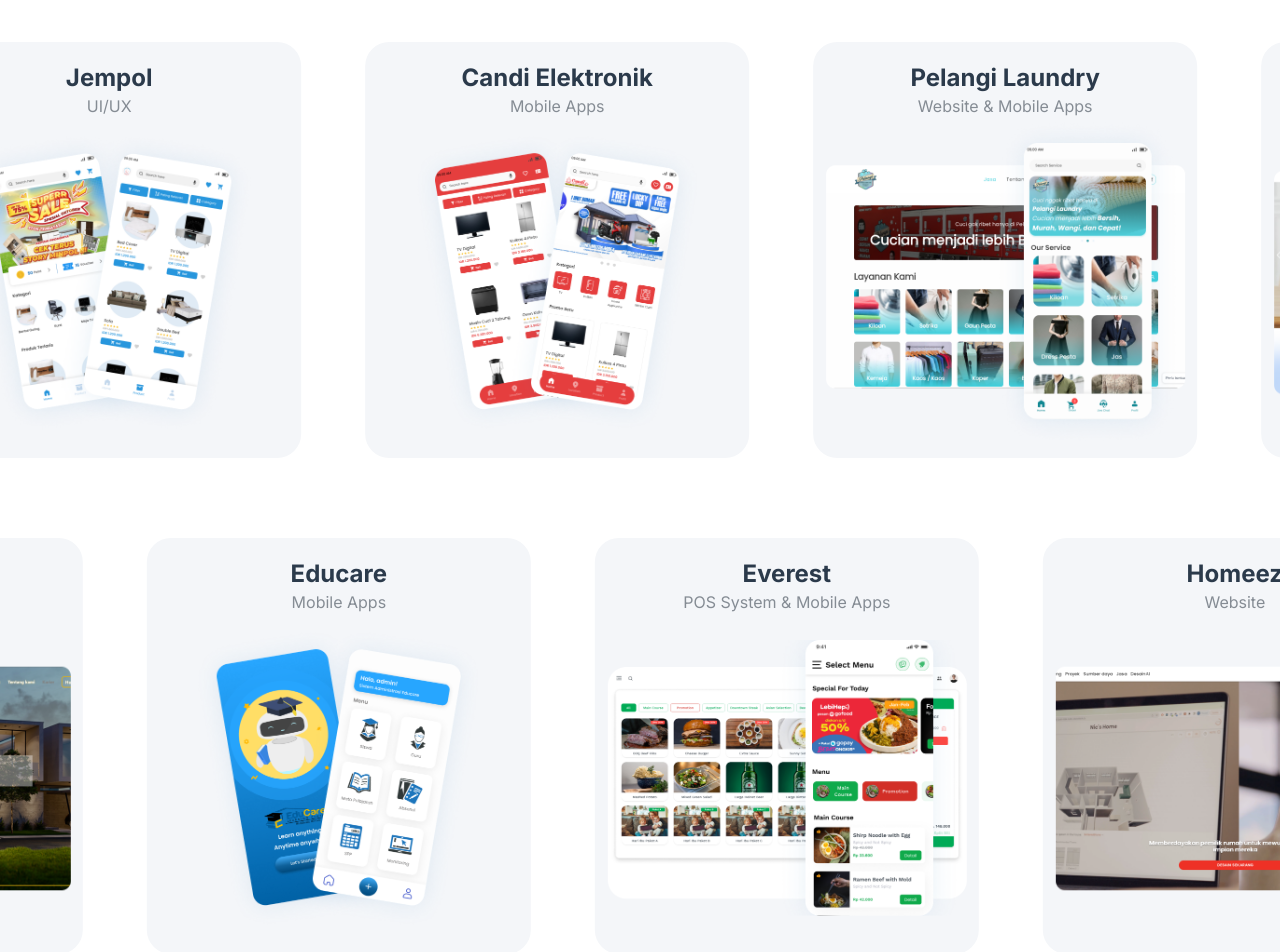
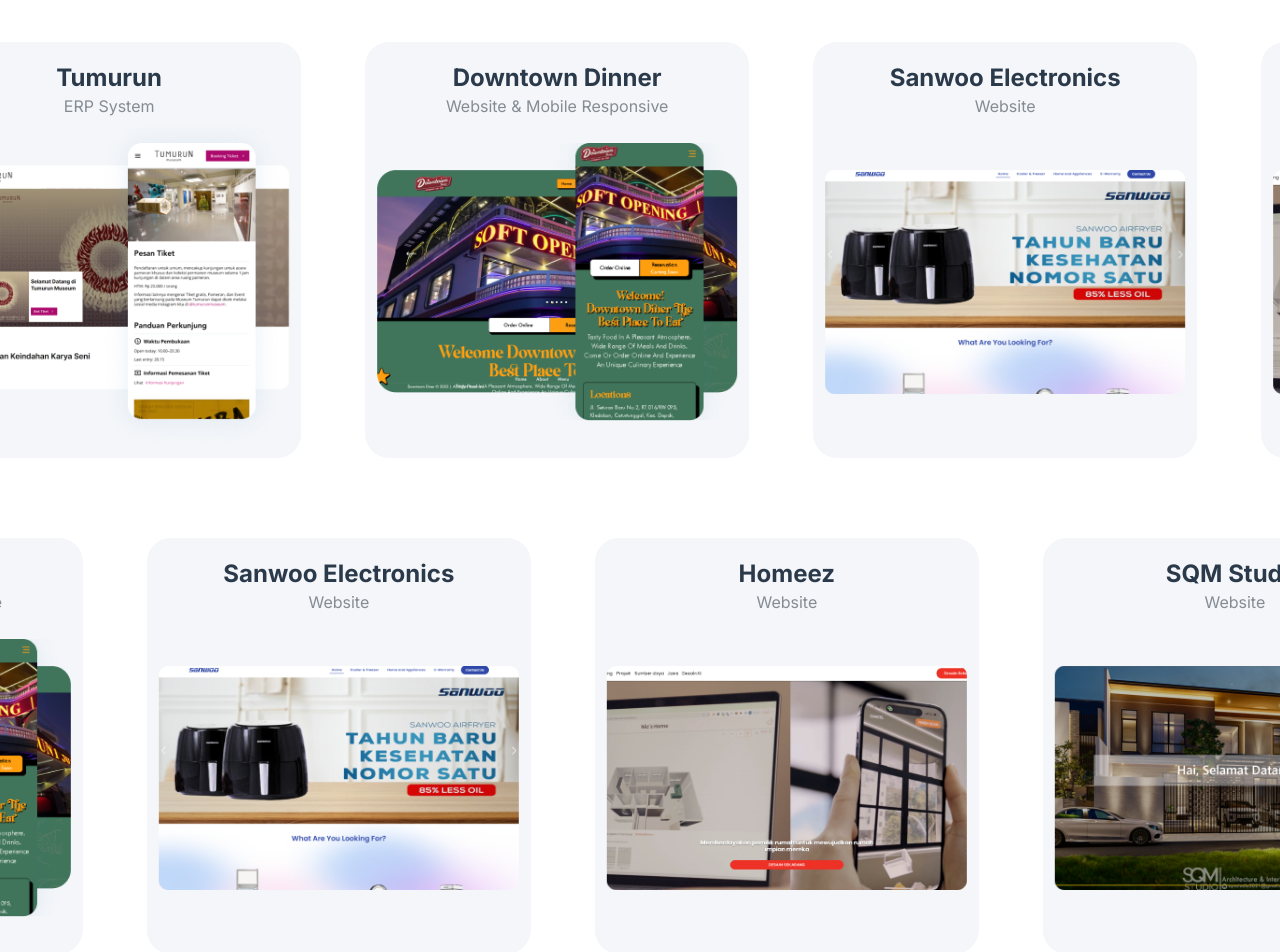
Before and after one commit to Adtyya/evetech-v2, a Next.js app: page /en/services/web-development in a window 1280 px wide. Shown: the part 960-1912 px from the top of the page. Built offline with nearby package versions, Linux system fonts and the light colour scheme.

Commit message:
done portfolio

```diff
--- a/components/view/mobileappdevelopment/content/index.js
+++ b/components/view/mobileappdevelopment/content/index.js
@@ -1,96 +1,37 @@
 export const PorfotolioList = [
   {
-    title: "Candi Elektronik",
+    title: "Glamori",
+    category: "POS System & Mobile Apps",
+    image: "/images/portfolio/mobileapp/glamori.png",
+  },
+  {
+    title: "Downtown Dinner",
+    category: "Website & Mobile Apps",
+    image: "/images/portfolio/mobileapp/downtown.png",
+  },
+  {
+    title: "Jempol",
     category: "Mobile Apps",
-    image: "/images/webdevelopment/portofolio/top/Candi.png",
+    image: "/images/portfolio/mobileapp/jempol.png",
   },
   {
     title: "Pelangi Laundry",
     category: "Website & Mobile Apps",
-    image: "/images/webdevelopment/portofolio/top/Pelangi.png",
+    image: "/images/portfolio/mobileapp/pelangi.png",
   },
   {
-    title: "Sanwoo Electronics",
-    category: "Website",
-    image: "/images/webdevelopment/portofolio/top/Sanwoo.png",
+    title: "Candi Elektronik",
+    category: "Mobile Apps",
+    image: "/images/portfolio/mobileapp/candielektronik.png",
   },
   {
-    title: "Glamori",
-    category: "POS System & Mobile Apps",
-    image: "/images/webdevelopment/portofolio/top/Glamory.png",
+    title: "Kansee",
+    category: "Website & Mobile Responsive",
+    image: "/images/portfolio/mobileapp/kansee.png",
   },
   {
-    title: "Jempol",
-    category: "UI/UX",
-    image: "/images/webdevelopment/portofolio/top/Jempol.png",
-  },
-  {
-    title: "Downtown Dinner",
-    category: "Website & Mobile Responsive",
-    image: "/images/webdevelopment/portofolio/bottom/Downtown.png",
-  },
-  {
-    title: "SQM Studio",
-    category: "Website",
-    image: "/images/webdevelopment/portofolio/bottom/SQM.png",
-  },
-  {
-    title: "Educare",
-    category: "Mobile Apps",
-    image: "/images/webdevelopment/portofolio/bottom/Edu.png",
-  },
-  {
-    title: "Everest",
-    category: "POS System & Mobile Apps",
-    image: "/images/webdevelopment/portofolio/bottom/Everest.png",
-  },
-  {
-    title: "Homeez",
-    category: "Website",
-    image: "/images/webdevelopment/portofolio/bottom/Homez.png",
-  },
-  {
-    title: "Kanzee",
-    category: "Website",
-    image: "/images/webdevelopment/portofolio/bottom/Kanzee.png",
+    title: "Tumurun Museum",
+    category: "Website Development",
+    image: "/images/portfolio/mobileapp/tumurun.png",
   },
 ];
-
-export const OurAgile = [
-  {
-    name: "Discussing The Idea",
-    description:
-      "Evetech signs on to be your development partner. According to your custom demands, our project managers take your idea and assess product quality and the core software concept. We take time to understand what purpose your app will serve.",
-    image: "/images/mobiledevelopment/Discussion.svg",
-  },
-  {
-    name: "Planning",
-    description:
-      "The next step in our app development services is the product roadmap, defining the technology stack, and highlighting cost effective best practices to win competitive markets. We use industry best practices and technical expertise throughout our business processes.",
-    image: "/images/mobiledevelopment/Planning.svg",
-  },
-  {
-    name: "Design",
-    description:
-      "Our app development then takes a turn for a visually-rich first wireframe. We use cutting edge technology to define how your app will look, function and feel. We deliver augmented user experiences starting in this stage of project management.",
-    image: "/images/mobiledevelopment/Design.svg",
-  },
-  {
-    name: "Development And Coding",
-    description:
-      "Innovative products are our specialty, and once we get to the coding part of our development process, you can sit back and relax. Our app development services apply our skilled resources in efficient workflows to build feature rich products.",
-    image: "/images/mobiledevelopment/development.svg",
-  },
-  {
-    name: "Testing",
-    description:
-      "Part of our proven methodologies includes robust quality assurance. To keep users from seeing bugs and to deploy cost effective products, app development services don’t stop when a product is built. Your dedicated team employs testing as part of your product roadmap.",
-    image: "/images/mobiledevelopment/Testing.svg",
-  },
-  {
-    name: "Release And Maintenance",
-    description:
-      "Our agile development methodology includes oversight of your product release and maintenance after the fact, too. Custom app development services with a reliable partner include this final maintenance as things come up when selling on a dynamic marketplace.",
-    image: "/images/mobiledevelopment/Maintenance.svg",
-  },
-];
--- a/components/view/mobileappdevelopment/portofolio.jsx
+++ b/components/view/mobileappdevelopment/portofolio.jsx
@@ -19,9 +19,7 @@
         </p>
       </Container>
       <Marquee direction="right" speed={50}>
-        {PorfotolioList.slice(0, 5)
-          .filter((val) => val.category === "Mobile Apps")
-          .map((item, index) => {
+        {PorfotolioList.map((item, index) => {
           return (
             <CardProduct
               key={index}
@@ -34,9 +32,7 @@
       </Marquee>
       <div className="py-10"></div>
       <Marquee direction="left" speed={50}>
-        {PorfotolioList.slice(6)
-          .filter((val) => val.category === "Mobile Apps")
-          .map((item, index) => {
+        {PorfotolioList.map((item, index) => {
           return (
             <CardProduct
               key={index}
--- a/components/view/webdevelopment/content/index.js
+++ b/components/view/webdevelopment/content/index.js
@@ -1,57 +1,37 @@
 export const PorfotolioList = [
   {
-    title: "Candi Elektronik",
-    category: "Mobile Apps",
-    image: "/images/webdevelopment/portofolio/top/Candi.png",
-  },
-  {
-    title: "Pelangi Laundry",
-    category: "Website & Mobile Apps",
-    image: "/images/webdevelopment/portofolio/top/Pelangi.png",
+    title: "Downtown Dinner",
+    category: "Website & Mobile Responsive",
+    image: "/images/portfolio/webdev/downtown.png",
   },
   {
     title: "Sanwoo Electronics",
     category: "Website",
-    image: "/images/webdevelopment/portofolio/top/Sanwoo.png",
+    image: "/images/portfolio/webdev/sanwoo.png",
   },
   {
-    title: "Glamori",
-    category: "POS System & Mobile Apps",
-    image: "/images/webdevelopment/portofolio/top/Glamory.png",
-  },
-  {
-    title: "Jempol",
-    category: "UI/UX",
-    image: "/images/webdevelopment/portofolio/top/Jempol.png",
-  },
-  {
-    title: "Downtown Dinner",
-    category: "Website & Mobile Responsive",
-    image: "/images/webdevelopment/portofolio/bottom/Downtown.png",
+    title: "Homeez",
+    category: "Website",
+    image: "/images/portfolio/webdev/homeez.png",
   },
   {
     title: "SQM Studio",
     category: "Website",
-    image: "/images/webdevelopment/portofolio/bottom/SQM.png",
+    image: "/images/portfolio/webdev/sqm.png",
   },
   {
-    title: "Educare",
-    category: "Mobile Apps",
-    image: "/images/webdevelopment/portofolio/bottom/Edu.png",
+    title: "Kansee",
+    category: "Website & Mobile Responsive",
+    image: "/images/portfolio/webdev/kansee.png",
   },
   {
-    title: "Everest",
-    category: "POS System & Mobile Apps",
-    image: "/images/webdevelopment/portofolio/bottom/Everest.png",
+    title: "Juragan Material",
+    category: "Website App Development",
+    image: "/images/portfolio/webdev/juraganweb.png",
   },
   {
-    title: "Homeez",
-    category: "Website",
-    image: "/images/webdevelopment/portofolio/bottom/Homez.png",
-  },
-  {
-    title: "Kanzee",
-    category: "Website",
-    image: "/images/webdevelopment/portofolio/bottom/Kanzee.png",
+    title: "Tumurun",
+    category: "ERP System",
+    image: "/images/portfolio/webdev/tumurun.png",
   },
 ];
--- a/components/view/webdevelopment/portofolio.jsx
+++ b/components/view/webdevelopment/portofolio.jsx
@@ -19,7 +19,7 @@
         </p>
       </Container>
       <Marquee direction="right" speed={50}>
-        {PorfotolioList.slice(0, 5).map((item, index) => {
+        {PorfotolioList.map((item, index) => {
           return (
             <CardProduct
               key={index}
@@ -32,7 +32,7 @@
       </Marquee>
       <div className="py-10"></div>
       <Marquee direction="left" speed={50}>
-        {PorfotolioList.slice(6).map((item, index) => {
+        {PorfotolioList.map((item, index) => {
           return (
             <CardProduct
               key={index}
```
Lines whose indentation alone changed are shown as unchanged.
